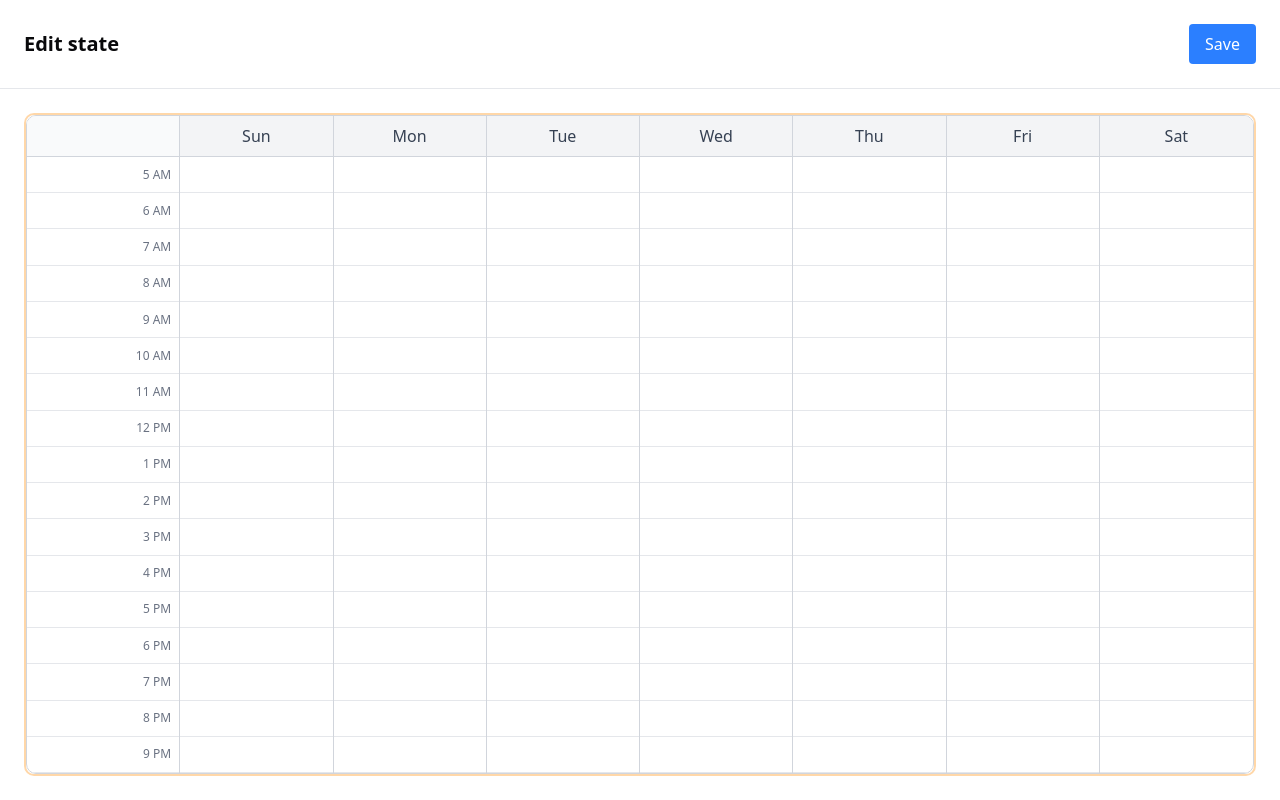
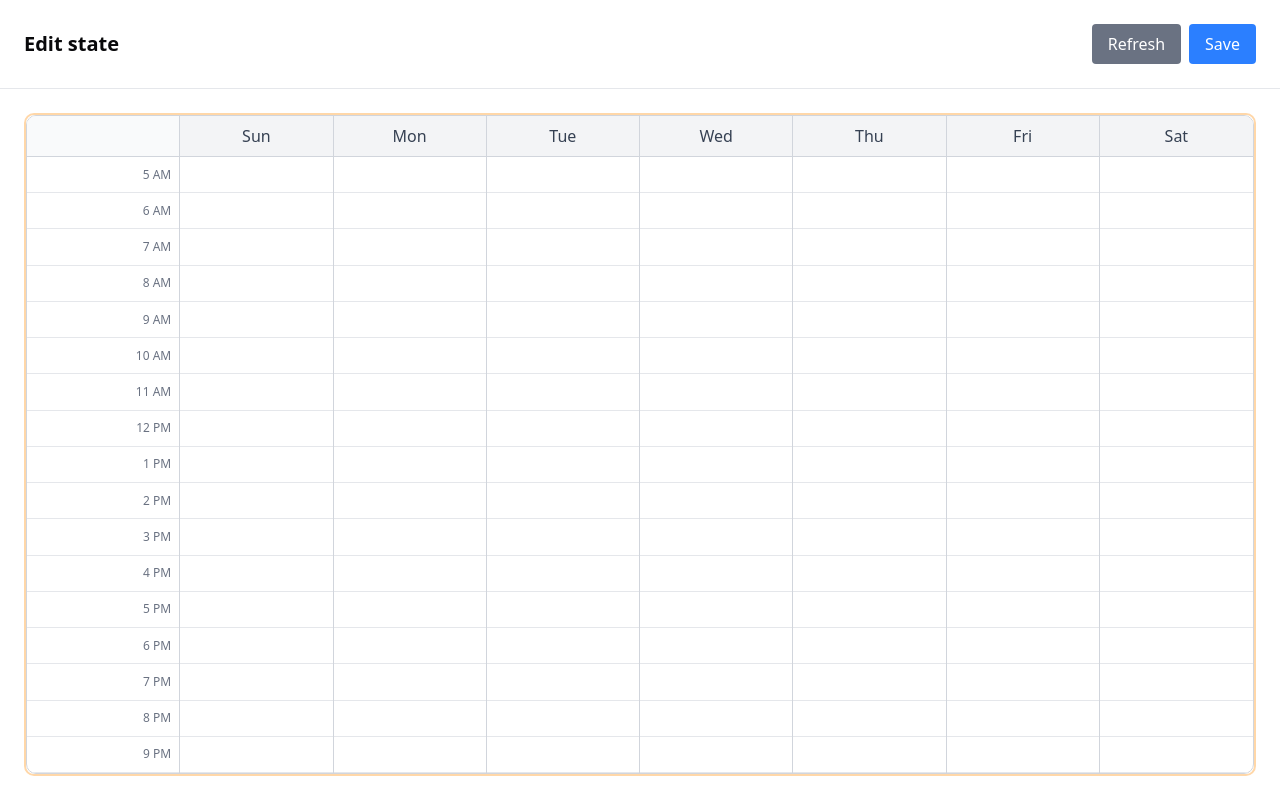
Before and after one commit to westshae/keyhooktest, a Next.js app: page /availability in a window 1280 px wide. Both pictures are taken after a click on the button "Edit". Built offline with nearby package versions, Linux system fonts and the light colour scheme.

Commit message:
Added edit grid refresh button

```diff
--- a/src/app/availability/page.tsx
+++ b/src/app/availability/page.tsx
@@ -22,6 +22,10 @@
 
   const toggleEdit = () => {
     setIsEditing(!isEditing);
+  };
+
+  const handleRefresh = () => {
+    setEditEvents([]);
   };
 
   const handleCellClick = (day: number, hour: number, subCell: number) => {
@@ -58,12 +62,22 @@
             <h2 className="text-xl font-semibold">
               {isEditing ? 'Edit state' : 'View state'}
             </h2>
+            <div className="flex gap-2">
+              {isEditing && (
+                <button
+                  onClick={handleRefresh}
+                  className="bg-gray-500 text-white px-4 py-2 rounded hover:bg-gray-600"
+                >
+                  Refresh
+                </button>
+              )}
               <button
                 onClick={toggleEdit}
                 className="bg-blue-500 text-white px-4 py-2 rounded hover:bg-blue-600"
               >
                 {isEditing ? 'Save' : 'Edit'}
               </button>
+            </div>
           </div>
         </div>
       </div>
```
Lines whose indentation alone changed are shown as unchanged.
